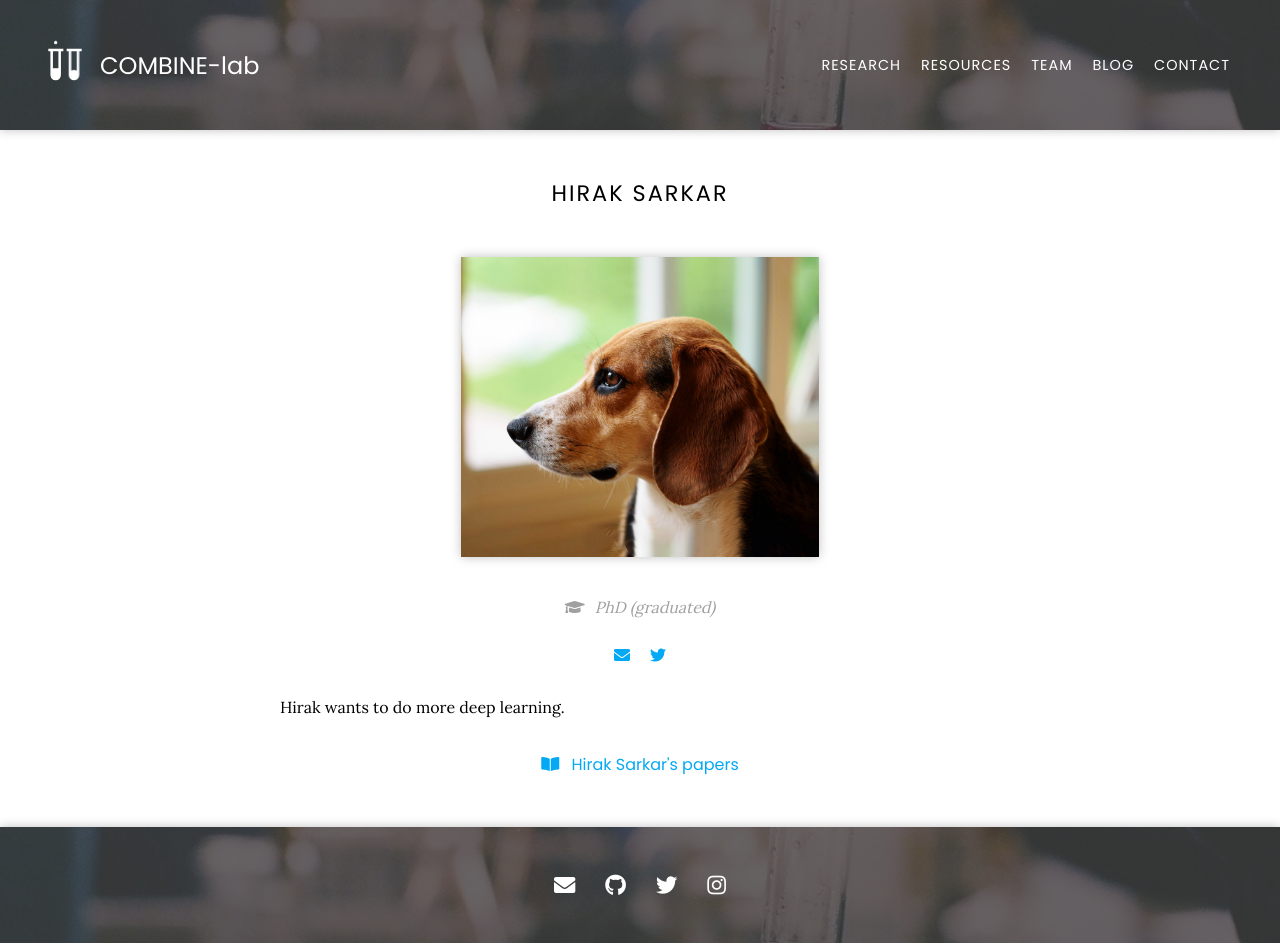
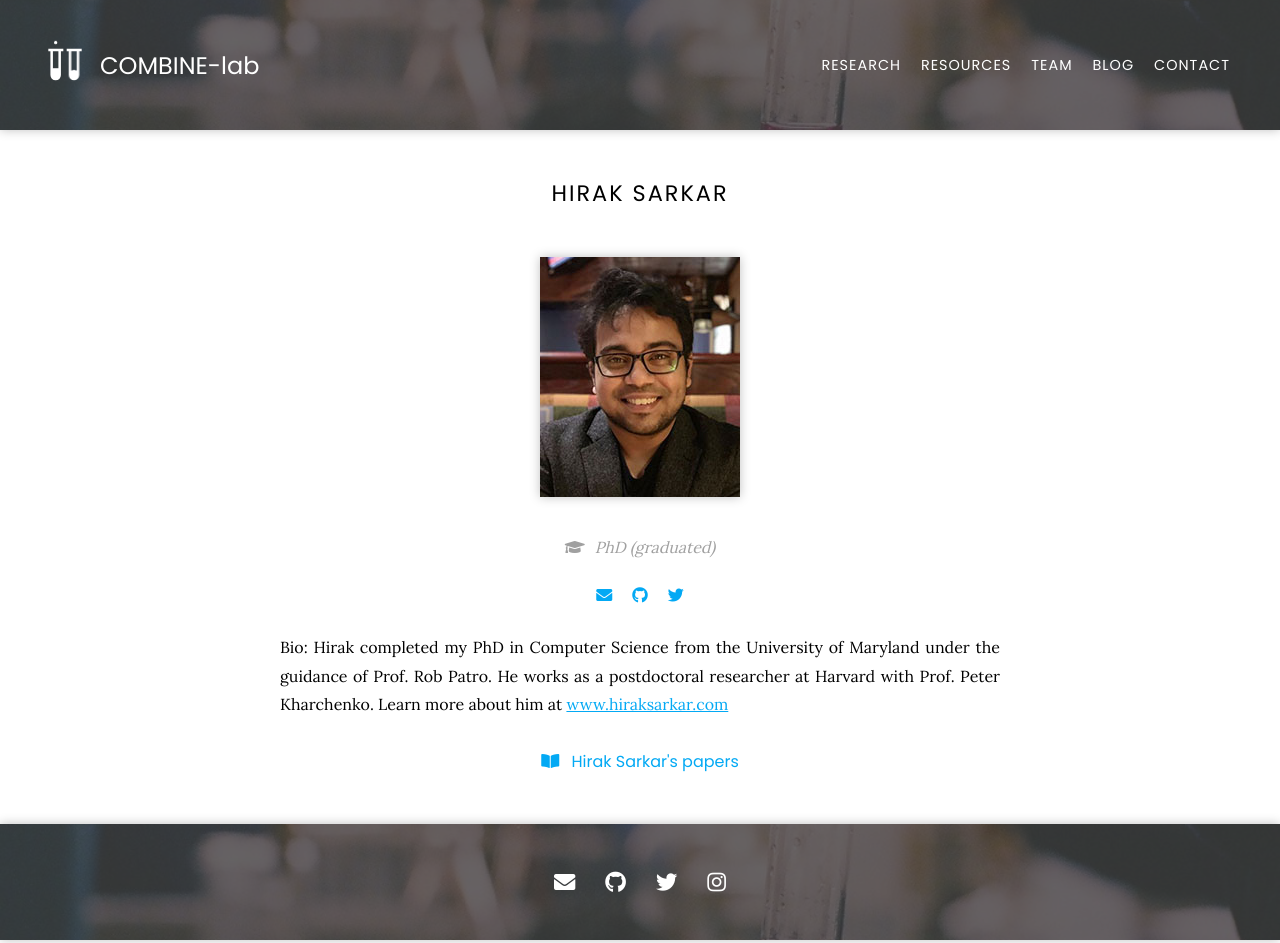
Before and after one commit to COMBINE-lab/combine-lab.github.io, a Jekyll site: the page built from _members/hirak-sarkar.md, in a window 1280 px wide. Built offline with Jekyll 4.4.1, drawn with Linux system fonts in a browser that asks for light colours; nearby versions of some CDN libraries.

Commit message:
Update hirak-sarkar.md

```diff
--- a/_members/hirak-sarkar.md
+++ b/_members/hirak-sarkar.md
@@ -5,9 +5,10 @@ search:
   - H Sarkar
 role: phd_g
 group: alum
-image: images/beagle.jpg
+image: images/hirak.png
+github: hiraksarkar
 email: hsarkar@umd.edu
 twitter: hrksrkr
 ---
 
-Hirak wants to do more deep learning.
+Bio: Hirak completed my PhD in Computer Science from the University of Maryland under the guidance of Prof. Rob Patro. He works as  a postdoctoral researcher at Harvard with Prof. Peter Kharchenko. Learn more about him at [www.hiraksarkar.com](http://www.hiraksarkar.com)
```
